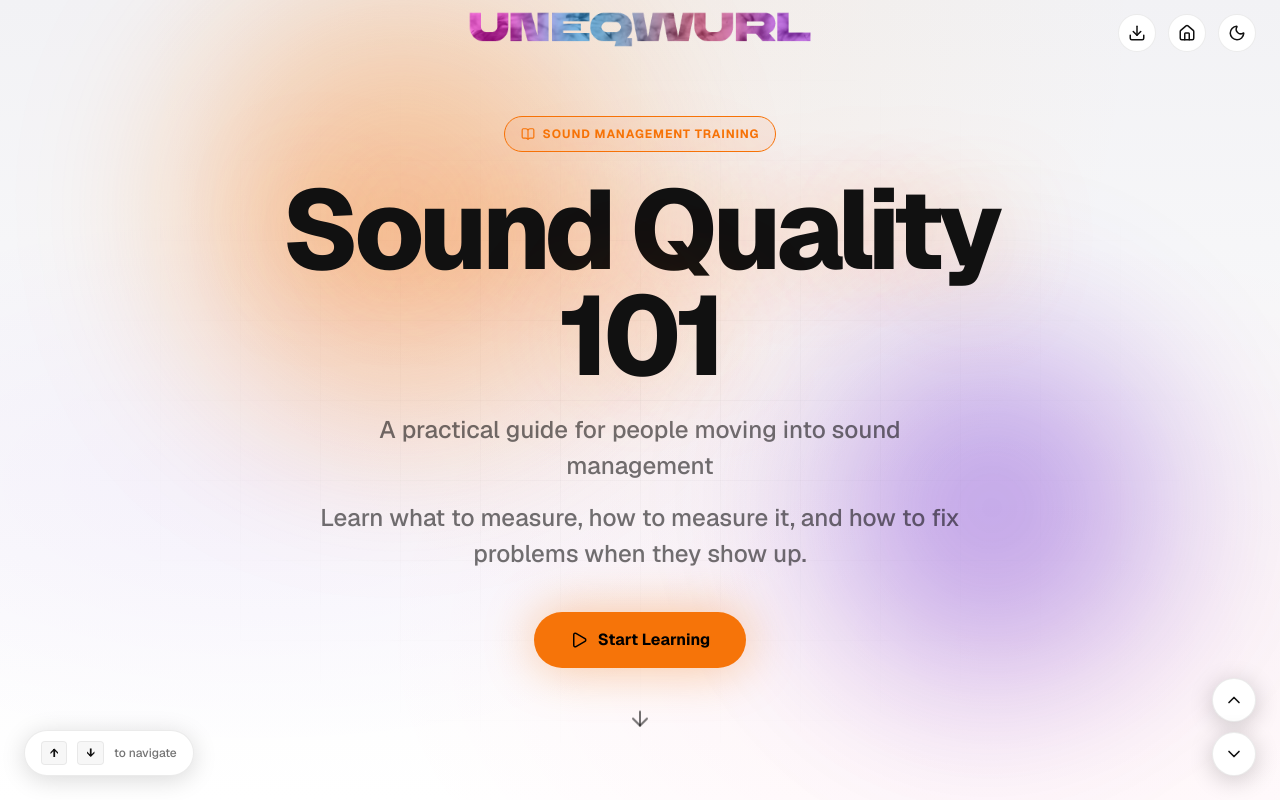
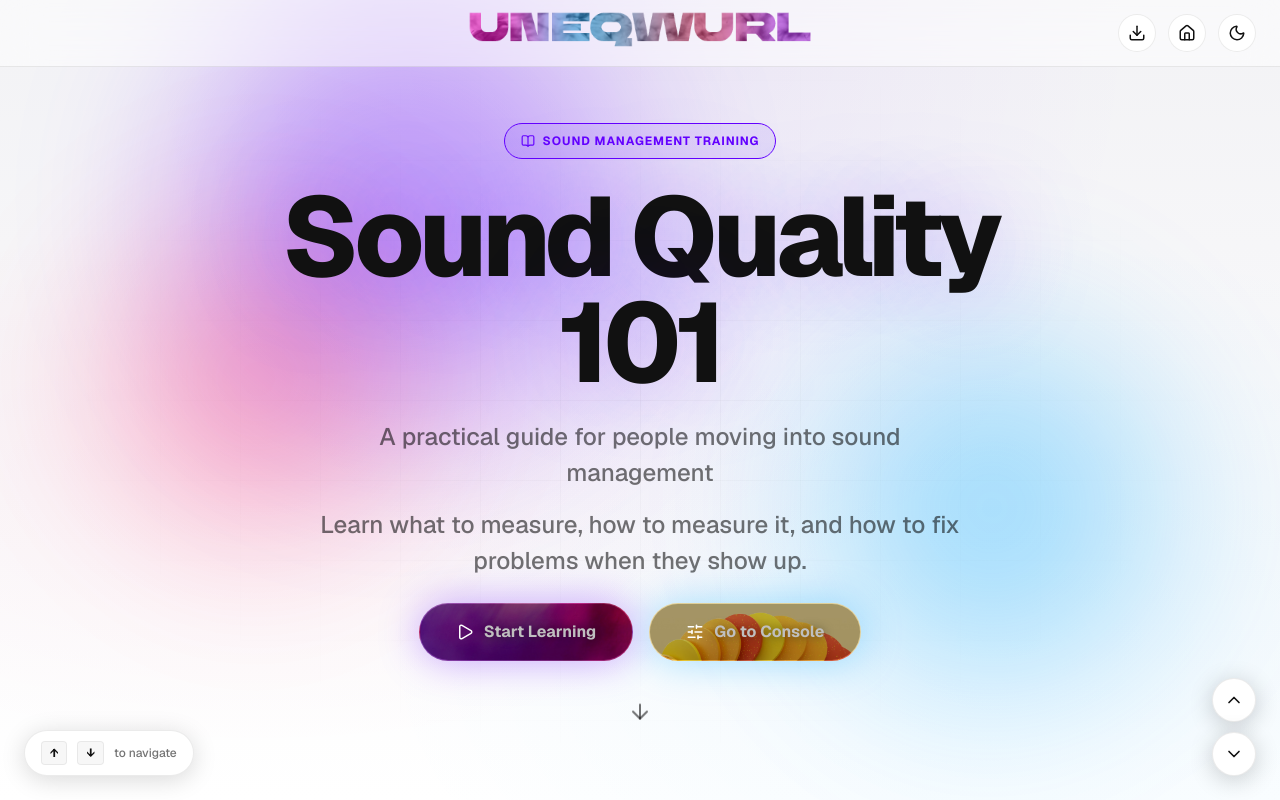
Before and after one commit to 298althr/UNEQWURL, a Next.js app: page /sound-quality-101 in a window 1280 px wide. Shown: the top 800 px of the page. Built offline with nearby package versions, Linux system fonts and the light colour scheme.

Commit message:
style: logo-matched purple/cyan theme, frosted header, CTA images, console button

```diff
--- a/app/sound-quality-101/docs.css
+++ b/app/sound-quality-101/docs.css
@@ -8,6 +8,12 @@
   color: var(--text);
   font-family: 'Geist', system-ui, sans-serif;
   overflow-x: hidden;
+  --accent: #6500ff;
+  --accent-light: #9d5cff;
+  --accent-dark: #3b00b0;
+  --bg-glow-primary: rgba(101, 0, 255, 0.06);
+  --bg-glow-secondary: rgba(0, 166, 255, 0.05);
+  --bg-glow-tertiary: rgba(255, 0, 86, 0.04);
 }
 
 /* Header */
@@ -21,8 +27,15 @@
   align-items: center;
   justify-content: flex-end;
   padding: 0.875rem 1.5rem;
-  background: transparent;
-  border-bottom: none;
+  background: rgba(0, 0, 0, 0.5);
+  border-bottom: 1px solid rgba(255, 255, 255, 0.08);
+  -webkit-backdrop-filter: blur(20px);
+  backdrop-filter: blur(20px);
+}
+
+html[data-theme="light"] .sq-header {
+  background: rgba(255, 255, 255, 0.5);
+  border-bottom: 1px solid rgba(0, 0, 0, 0.08);
 }
 
 .sq-header-logo-center {
@@ -178,26 +191,64 @@
   line-height: 1.5;
 }
 
+.sq-hero-cta-row {
+  display: flex;
+  flex-wrap: wrap;
+  justify-content: center;
+  gap: 1rem;
+  margin-top: 1.5rem;
+}
+
 .sq-hero-cta {
   display: inline-flex;
   align-items: center;
   gap: 0.625rem;
   padding: 1rem 2.25rem;
   border-radius: var(--r-full);
-  background: var(--accent);
-  color: #000000;
   font-weight: 700;
   font-size: 1rem;
   text-decoration: none;
-  transition: transform 0.2s ease, box-shadow 0.2s ease, background 0.2s;
-  box-shadow: 0 0 50px color-mix(in srgb, var(--accent) 40%, transparent);
-  margin-top: 1.5rem;
+  transition: transform 0.2s ease, box-shadow 0.2s ease, filter 0.2s;
+  color: #ffffff;
+  text-shadow: 0 1px 10px rgba(0, 0, 0, 0.5);
+  background-size: cover;
+  background-position: center;
+  border: 1px solid rgba(255, 255, 255, 0.15);
+  position: relative;
+  overflow: hidden;
+}
+
+.sq-hero-cta::before {
+  content: "";
+  position: absolute;
+  inset: 0;
+  background: rgba(0, 0, 0, 0.25);
+  transition: background 0.2s ease;
+  z-index: 0;
+}
+
+.sq-hero-cta > * {
+  position: relative;
+  z-index: 1;
+}
+
+.sq-hero-cta-primary {
+  background-image: url(/assets/cta/priority0.jpg);
+  box-shadow: 0 0 40px rgba(101, 0, 255, 0.35);
+}
+
+.sq-hero-cta-console {
+  background-image: url(/assets/cta/priority4.png);
+  box-shadow: 0 0 40px rgba(0, 166, 255, 0.35);
 }
 
 .sq-hero-cta:hover {
   transform: translateY(-3px) scale(1.03);
-  box-shadow: 0 0 70px color-mix(in srgb, var(--accent) 55%, transparent);
-  background: var(--accent-light);
+  filter: brightness(1.15) saturate(1.1);
+}
+
+.sq-hero-cta:hover::before {
+  background: rgba(0, 0, 0, 0.15);
 }
 
 .sq-hero-cta:active {
--- a/app/sound-quality-101/page.tsx
+++ b/app/sound-quality-101/page.tsx
@@ -9,6 +9,7 @@ import {
   ChevronDown,
   Home,
   Play,
+  SlidersHorizontal,
   Volume2,
   Music,
   Mic,
@@ -247,7 +248,11 @@ export default function SoundQuality101Page() {
           />
           <div
             className="sq-hero-orb"
-            style={{ width: 320, height: 320, bottom: "15%", right: "10%", background: "var(--purple)", animationDelay: "-6s" }}
+            style={{ width: 320, height: 320, bottom: "15%", right: "10%", background: "#00a6ff", animationDelay: "-6s" }}
+          />
+          <div
+            className="sq-hero-orb"
+            style={{ width: 260, height: 260, bottom: "35%", left: "10%", background: "#ff0056", animationDelay: "-12s" }}
           />
           <div className="sq-hero-content">
             <motion.div
@@ -283,17 +288,29 @@ export default function SoundQuality101Page() {
             >
               Learn what to measure, how to measure it, and how to fix problems when they show up.
             </motion.p>
-            <motion.a
-              href="#what-is-sound-quality"
-              className="sq-hero-cta sq-haptic sq-focusable"
+            <motion.div
+              className="sq-hero-cta-row"
               initial={{ opacity: 0, scale: 0.9 }}
               animate={{ opacity: 1, scale: 1 }}
               transition={{ delay: 0.55, duration: 0.5 }}
-              onClick={() => haptic(10)}
             >
-              <Play size={18} />
-              Start Learning
-            </motion.a>
+              <Link
+                href="#what-is-sound-quality"
+                className="sq-hero-cta sq-hero-cta-primary sq-haptic sq-focusable"
+                onClick={() => haptic(10)}
+              >
+                <Play size={18} />
+                Start Learning
+              </Link>
+              <Link
+                href="/console"
+                className="sq-hero-cta sq-hero-cta-console sq-haptic sq-focusable"
+                onClick={() => haptic(10)}
+              >
+                <SlidersHorizontal size={18} />
+                Go to Console
+              </Link>
+            </motion.div>
             <motion.div
               initial={{ opacity: 0 }}
               animate={{ opacity: 1 }}
```
